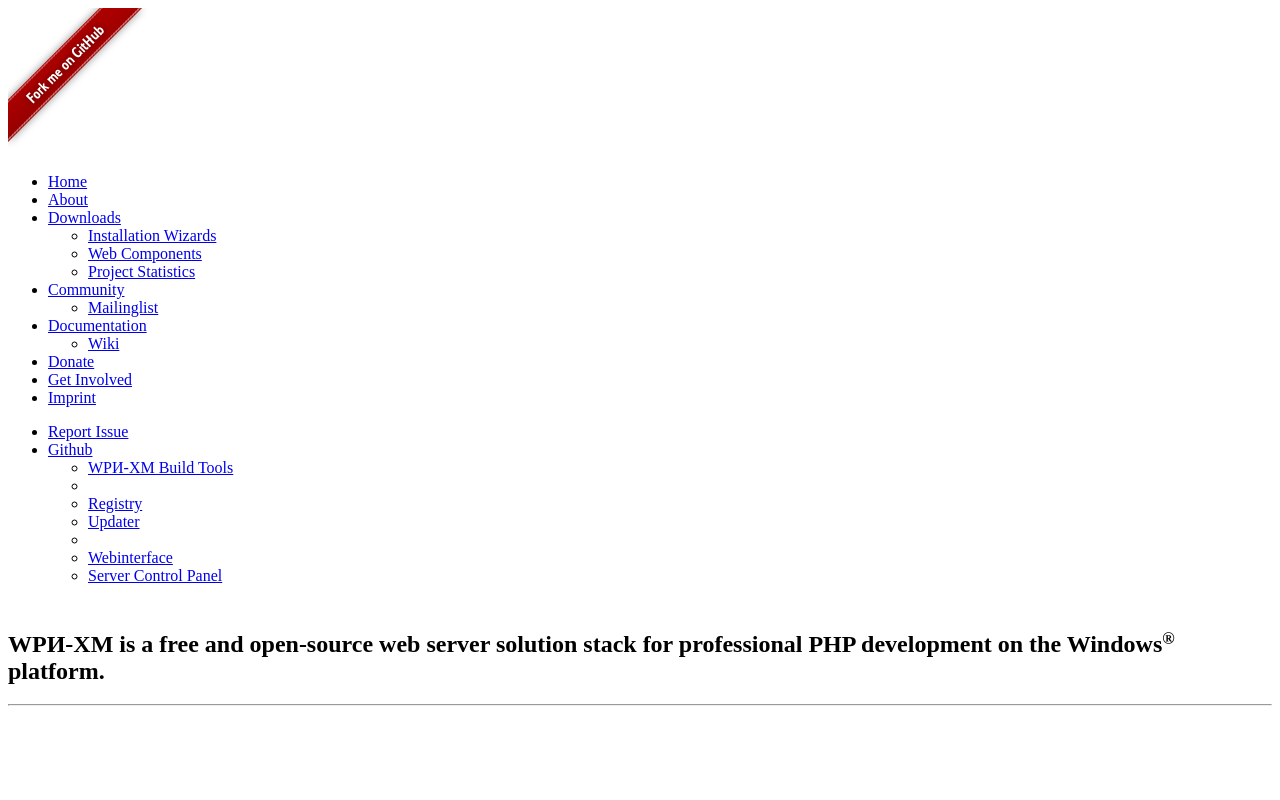
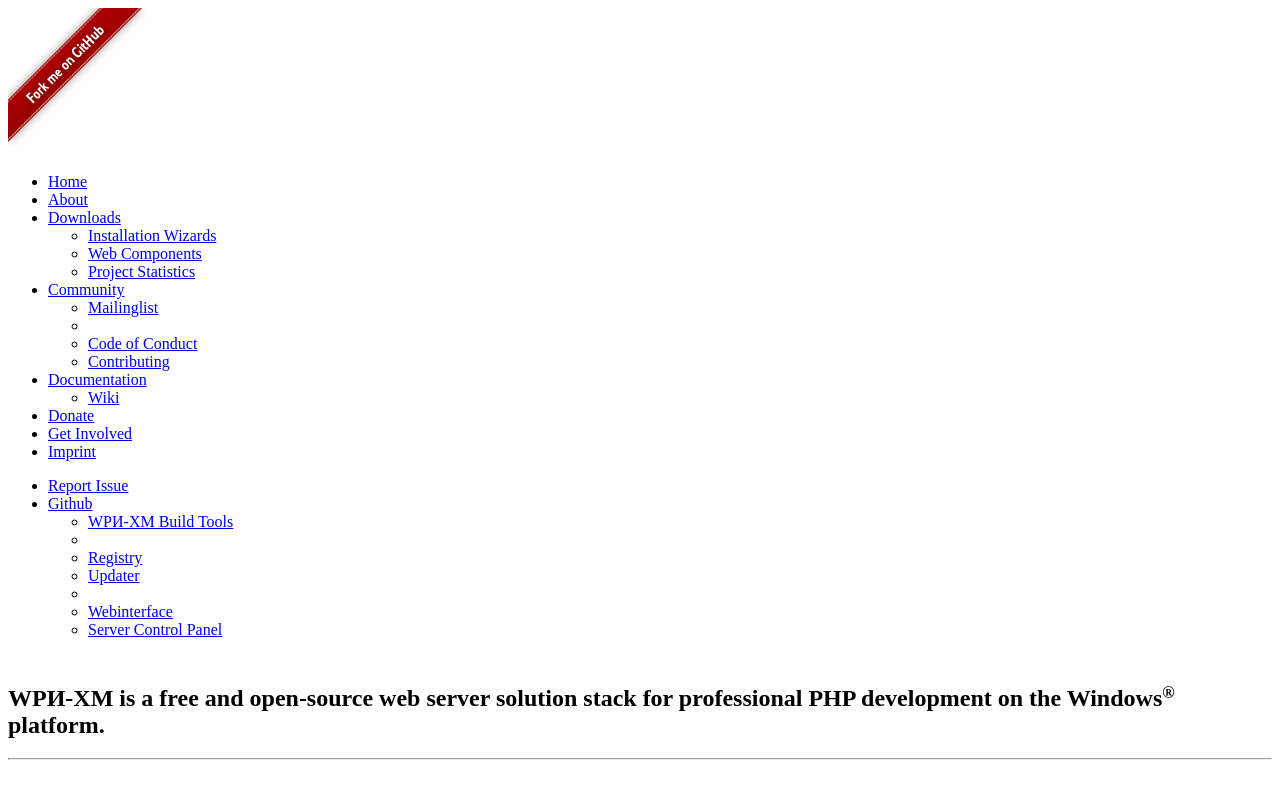
Before and after one commit to WPN-XM/website-wpn-xm.org, a PHP site: page /view/topnav.php in a window 1280 px wide. Run offline with PHP 8.4, Linux system fonts and the light colour scheme.

Commit message:
add contributing and code of conduct to community dropdown

```diff
--- a/index.html
+++ b/index.html
@@ -164,6 +164,9 @@
               <ul class="dropdown-menu">
                 <!--<li><a href="#">Forum</a></li>-->
                 <li><a href="https://groups.google.com/forum/#!forum/wpn-xm">Mailinglist</a></li>
+                <li role="separator" class="divider"></li>
+                <li><a href="https://github.com/WPN-XM/WPN-XM/blob/master/CODE_OF_CONDUCT.md#contributor-code-of-conduct">Code of Conduct</a></li>
+                <li><a href="https://github.com/WPN-XM/WPN-XM/blob/master/CONTRIBUTING.md#contributing-to-the-wpn-xm-server-stack">Contributing</a></li>
               </ul>
             </li>
             <li class="dropdown">
--- a/view/topnav.php
+++ b/view/topnav.php
@@ -30,6 +30,9 @@
               <ul class="dropdown-menu">
                 <!--<li><a href="#">Forum</a></li>-->
                 <li><a href="https://groups.google.com/forum/#!forum/wpn-xm">Mailinglist</a></li>
+                <li role="separator" class="divider"></li>
+                <li><a href="https://github.com/WPN-XM/WPN-XM/blob/master/CODE_OF_CONDUCT.md#contributor-code-of-conduct">Code of Conduct</a></li>
+                <li><a href="https://github.com/WPN-XM/WPN-XM/blob/master/CONTRIBUTING.md#contributing-to-the-wpn-xm-server-stack">Contributing</a></li>
               </ul>
             </li>
             <li class="dropdown">
```
